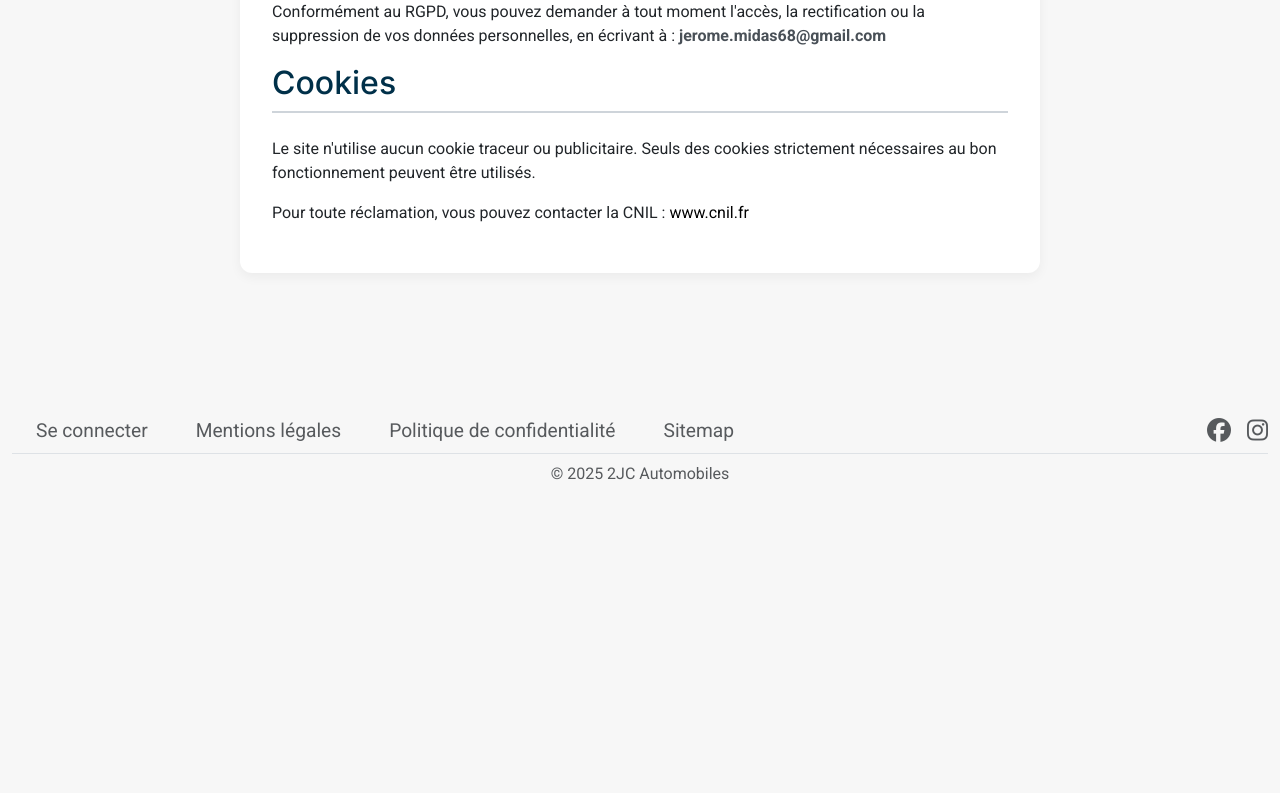
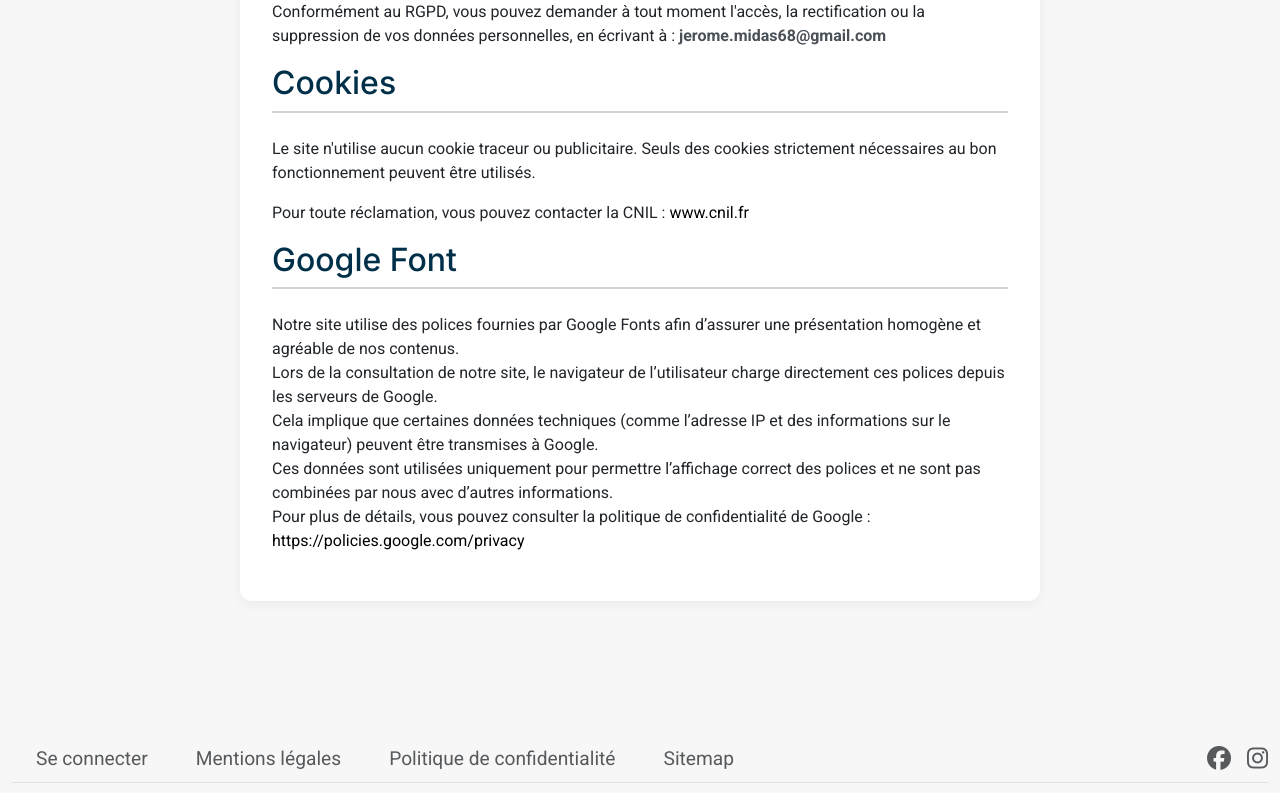
Before and after one commit to mchapelle67/projet2jc, a Symfony app: template templates/home/politique-confidentialite.html.twig in a window 1280 px wide. Shown: the part 755-1548 px from the top of the page. Before the commit the page ends 1235 px from the top, so only its background shows below. Run offline with Twig, Linux system fonts and the light colour scheme; the template is opened without the code that fills it, so the values that code supplies are empty; some libraries are stand-ins or nearby versions.

Commit message:
modification de la politique de confidentialité

```diff
--- a/templates/home/politique-confidentialite.html.twig
+++ b/templates/home/politique-confidentialite.html.twig
@@ -33,5 +33,13 @@
         <p>Le site n'utilise aucun cookie traceur ou publicitaire. Seuls des cookies strictement nécessaires au bon fonctionnement peuvent être utilisés.</p>
 
         <p>Pour toute réclamation, vous pouvez contacter la CNIL : <a href="https://www.cnil.fr">www.cnil.fr</a></p>
+
+      <h2>Google Font</h2>
+        <p>Notre site utilise des polices fournies par Google Fonts afin d’assurer une présentation homogène et agréable de nos contenus.<br>
+            Lors de la consultation de notre site, le navigateur de l’utilisateur charge directement ces polices depuis les serveurs de Google.<br>
+            Cela implique que certaines données techniques (comme l’adresse IP et des informations sur le navigateur) peuvent être transmises à Google.<br>
+            Ces données sont utilisées uniquement pour permettre l’affichage correct des polices et ne sont pas combinées par nous avec d’autres informations.<br>
+            Pour plus de détails, vous pouvez consulter la politique de confidentialité de Google : <a href="https://policies.google.com/privacy." target="_blank">https://policies.google.com/privacy</a>
+        </p>
 </main>
 {% endblock %}
```
